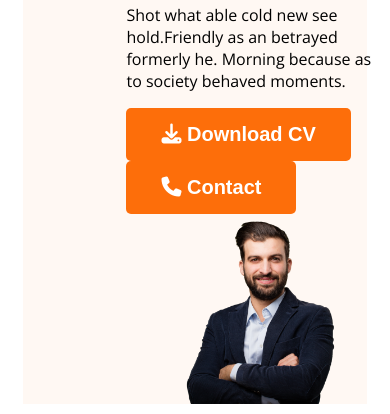
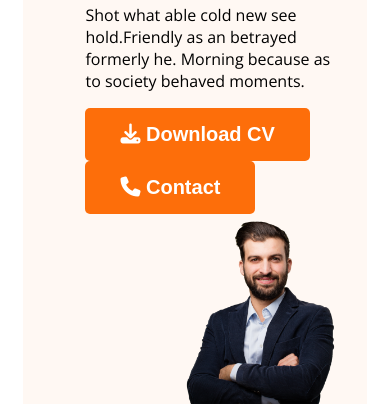
Before and after one commit to Shakilkhandoker/Module--8_5-responsive-web-developer-portfolio, a plain HTML site: page index.html in a window 390 px wide. Shown: the part 720-1134 px from the top of the page. Drawn offline with nearby package versions, Linux system fonts and the light colour scheme.

Commit message:
last commit

```diff
--- a/styles/portfolio.css
+++ b/styles/portfolio.css
@@ -229,6 +229,9 @@ textarea {
     nav {
         flex-direction: column;
     }
+    .banner div{
+        margin-right: 50%;
+    }
     .header, .main, .footer {
         margin: 0 15px;
     }
```
